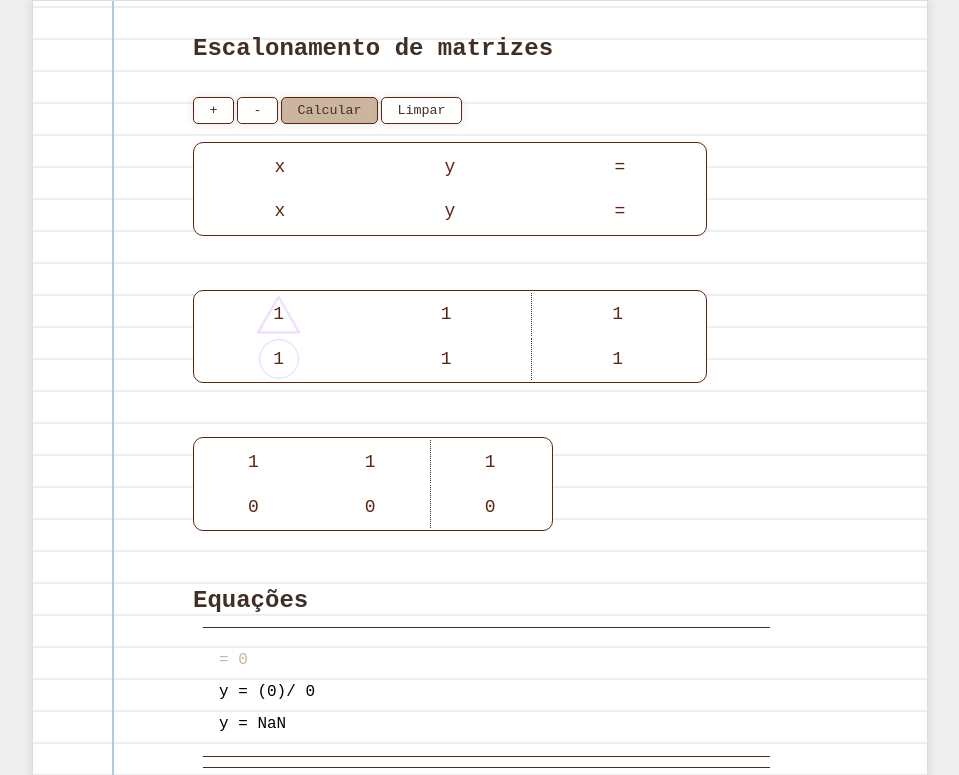
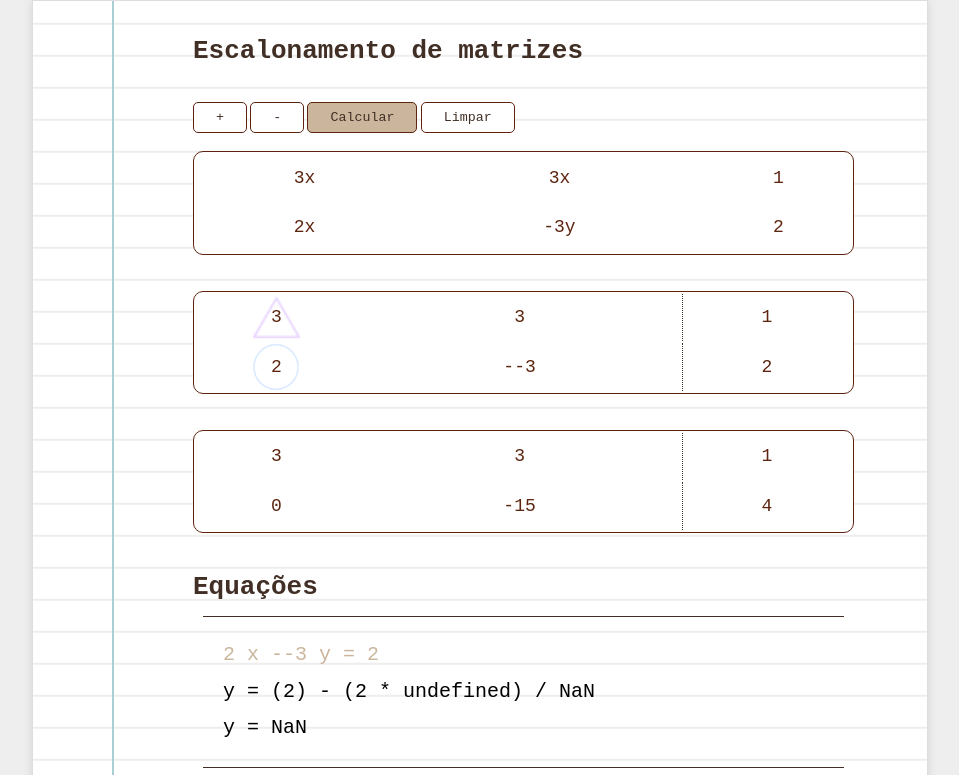
Before and after one commit to Almile/escalonamento, a plain HTML site: page index.html in a window 1280 px wide. Both pictures are taken after a click on the button "Calcular". Shown: the top 775 px of the page, without its empty margins (160-1119 px from the left). Drawn offline with Linux system fonts and the light colour scheme.

Commit message:
melhorias no código

```diff
--- a/index.html
+++ b/index.html
@@ -16,20 +16,20 @@
                 <button onclick="inserirLinha()">+</button>
                 <button onclick="removerLinha()">-</button>
 
-                <button onclick="calcular()">Calcular</button>
+                <button onclick="limparCalculoAnterior()">Calcular</button>
                 <button onclick="limparTodasTabelas()">Limpar</button>
             </div>
 
             <table id="tabela">
                 <tr>
-                    <td contenteditable="true">x</td>
-                    <td contenteditable="true">y</td>
-                    <td contenteditable="true">=</td>
+                    <td contenteditable="true">3x</td>
+                    <td contenteditable="true">3x</td>
+                    <td contenteditable="true">1</td>
                 </tr>
                 <tr>
-                    <td contenteditable="true">x</td>
-                    <td contenteditable="true">y</td>
-                    <td contenteditable="true">=</td>
+                    <td contenteditable="true">2x</td>
+                    <td contenteditable="true">-3y</td>
+                    <td contenteditable="true">2</td>
                 </tr>
             </table>
         </div>
--- a/script.js
+++ b/script.js
@@ -1,11 +1,26 @@
-var tabela = document.getElementById('tabela');
+document.addEventListener('DOMContentLoaded', (event) => {
+    const tabela = document.getElementById('tabela');
+    const areaDeCriacaoEquacao = document.getElementById("resolucaoEquacoes");
 
-function inserirLinha(){
-    var novaLinha = tabela.insertRow();
-    var colunas = tabela.rows[0].cells.length;
+    function clearPreviousCalculations() {
+        const tabelas = document.querySelectorAll('#novasTabelas');
+        tabelas.forEach(tabela => {
+            tabela.innerHTML = '';
+        });
+        areaDeCriacaoEquacao.innerHTML = '';
+    }
 
-    for (var i = 0; i < colunas; i++) {
-        var novaCelula = novaLinha.insertCell();
+    function toggleMatrixDisplay(show) {
+        const matriz = document.getElementById("matriz");
+        matriz.style.display = show ? "table" : "none";
+    }
+
+    function inserirLinha() {
+        const novaLinha = tabela.insertRow();
+        const colunas = tabela.rows[0].cells.length;
+
+        for (let i = 0; i < colunas; i++) {
+            const novaCelula = novaLinha.insertCell();
             novaCelula.contentEditable = "true";
         }
         for (var i = 0; i < tabela.rows.length; i++) {
@@ -13,15 +28,9 @@ function inserirLinha(){
             novaCelula.contentEditable = "true";
         }
 
-    const tabelas = document.querySelectorAll('#novasTabelas');
-    const areaDeCriacaoEquacao = document.getElementById("resolucaoEquacoes");
-    // Itera sobre cada tabela e limpa seu conteúdo
-    tabelas.forEach(tabela => {
-        tabela.innerHTML = '';
-        areaDeCriacaoEquacao.innerHTML = '';
-    });
 
-    matriz.style.display = "none";
+        clearPreviousCalculations();
+        toggleMatrixDisplay(false);
     }
 
     function removerLinha() {
@@ -30,229 +39,146 @@ function removerLinha() {
         var colunas = tabela.rows[0].cells.length;
 
         // Remover a última linha se houver mais de uma linha
-    if (linhas > 1) {
+        if (linhas > 2) {
             tabela.deleteRow(linhas - 1);
         }
 
         // Remover a última coluna se houver mais de uma coluna
-    if (colunas > 1) {
+        if (colunas > 3) {
             // Atualiza o número de linhas depois de remover a última linha
             linhas = tabela.rows.length;
             for (var i = 0; i < linhas; i++) {
                 tabela.rows[i].deleteCell(colunas - 1);
             }
         }
-    const tabelas = document.querySelectorAll('#novasTabelas');
-    const areaDeCriacaoEquacao = document.getElementById("resolucaoEquacoes");
 
-    // Itera sobre cada tabela e limpa seu conteúdo
-    tabelas.forEach(tabela => {
-        tabela.innerHTML = '';
-        areaDeCriacaoEquacao.innerHTML = '';
-
-    });
-
-    matriz.style.display = "none";
-
+        clearPreviousCalculations();
+        toggleMatrixDisplay(false);
     }
 
+    function limparCalculoAnterior() {
+        clearPreviousCalculations();
+        toggleMatrixDisplay(false);
+        calcular();
+    }
 
-function calcular(){
+    function extractLetters(str) {
+        return str.replace(/[^a-zA-Z]/g, '');
+    }
 
-    var linhas = tabela.getElementsByTagName("tr");
-    var matriz = document.getElementById("matriz");
-    matriz.style.display = "table";
+    function highlightElements(pivo, multiplicador) {
+        pivo.setAttribute("id", "pivo");
+        multiplicador.setAttribute("id", "circulo");
+    }
+
+    function calcular() {
+        const linhas = tabela.getElementsByTagName("tr");
+        const matriz = document.getElementById("matriz");
         matriz.innerHTML = "";
+        toggleMatrixDisplay(true);
 
-    for (var i = 0; i < linhas.length; i++) {
-        var celulas = linhas[i].getElementsByTagName("td");
-        var novaLinha = matriz.insertRow();
+        for (let i = 0; i < linhas.length; i++) {
+            const celulas = linhas[i].getElementsByTagName("td");
+            const novaLinha = matriz.insertRow();
 
-        for (var j = 0; j < celulas.length; j++) {
-            var valor = celulas[j].innerText.trim();
-            var numero = valor.match(/-?\d+/);
-            var letra = valor.match(/[a-zA-Z]/);
-            if (numero === null) {
-                numero = "1";
+            for (let j = 0; j < celulas.length; j++) {
+                const valor = celulas[j].innerText.trim();
+                let numero = valor.match(/-?\d+/) ? valor.match(/-?\d+/)[0] : "1";
                 if (valor.startsWith("-")) {
                     numero = "-" + numero;
                 }
-            } else {
-                numero = numero[0];
-            }
-            if (letra === null) {
-                letra = "";
-            } else {
-                letra = letra[0];
-            }
-
-            var novaCelula = novaLinha.insertCell();
+                const letra = valor.match(/[a-zA-Z]/) ? valor.match(/[a-zA-Z]/)[0] : "";
+                const novaCelula = novaLinha.insertCell();
                 novaCelula.innerText = numero;
             }
         }
 
         let tabelaReferencia;
-    let tabelaReferenciaAnterior;
         for (let table = 0; table < linhas.length - 1; table++) {
-        const areaDeCriacaoTabelas = document.getElementById("novasTabelas");
-        let tabela = document.createElement("table");
-        let nomeTabela = "tabela" + table;
+            const novaTabela = document.createElement("table");
+            novaTabela.id = "tabela" + table;
+            document.getElementById("novasTabelas").appendChild(novaTabela);
 
-        areaDeCriacaoTabelas.appendChild(tabela);
-        tabela.setAttribute("id",nomeTabela);
-
-        if (table === 0)
-        {
-            tabelaReferencia = matriz;
-            tabelaReferenciaAnterior = matriz;
-        }
-        else
-        {
-           tabelaReferenciaAnterior = tabelaReferencia;
-        }
-
-        let line = tabelaReferencia.getElementsByTagName("tr");
+            tabelaReferencia = table === 0 ? matriz : document.getElementById("tabela" + (table - 1));
+            const line = tabelaReferencia.getElementsByTagName("tr");
 
             for (let linhasCopiadas = 0; linhasCopiadas <= table; linhasCopiadas++) {
-                let newLine = tabela.insertRow();
+                const newLine = novaTabela.insertRow();
                 for (let i = 0; i <= line.length; i++) {
-                    var novaCelula = newLine.insertCell();
-                    let texto = line[linhasCopiadas].cells[i].innerText;
+                    const novaCelula = newLine.insertCell();
+                    const texto = line[linhasCopiadas].cells[i].innerText;
                     novaCelula.innerText = texto;
                 }
             }
 
-            for (let multiplyLine = table+1; multiplyLine < line.length; multiplyLine++) {
-                let pivo = parseFloat(tabelaReferenciaAnterior.rows[table].cells[table].innerText.match(/-?\d+/)[0]);
-                let pivoElemento = tabelaReferenciaAnterior.rows[table].cells[table]; // Elemento do DOM correspondente ao pivô
-                let multiplicador = parseFloat(tabelaReferenciaAnterior.rows[multiplyLine].cells[table].innerText.match(/-?\d+/)[0]);
-                let multiplicadorElemento = tabelaReferenciaAnterior.rows[multiplyLine].cells[table]; // Elemento do DOM correspondente ao multiplicador
+            for (let multiplyLine = table + 1; multiplyLine < line.length; multiplyLine++) {
+                const pivo = parseFloat(tabelaReferencia.rows[table].cells[table].innerText.match(/-?\d+/)[0]);
+                const multiplicador = parseFloat(tabelaReferencia.rows[multiplyLine].cells[table].innerText.match(/-?\d+/)[0]);
+                highlightElements(tabelaReferencia.rows[table].cells[table], tabelaReferencia.rows[multiplyLine].cells[table]);
 
-                // Destaque o pivô e o multiplicador
-                destacarElementos(pivoElemento, multiplicadorElemento);
-
-
-                let newLine = tabela.insertRow();
-
+                const newLine = novaTabela.insertRow();
                 for (let j = 0; j <= line.length; j++) {
-                    let linhaPivo = parseFloat(tabelaReferenciaAnterior.rows[table].cells[j].innerText.match(/-?\d+/)[0]);
-                    let linhaMultiplicador = parseFloat(tabelaReferenciaAnterior.rows[multiplyLine].cells[j].innerText.match(/-?\d+/)[0]);
-
-                    let resultado = (pivo * linhaMultiplicador) + (-multiplicador * linhaPivo);
-
-                    let celula = newLine.insertCell();
+                    const linhaPivo = parseFloat(tabelaReferencia.rows[table].cells[j].innerText.match(/-?\d+/)[0]);
+                    const linhaMultiplicador = parseFloat(tabelaReferencia.rows[multiplyLine].cells[j].innerText.match(/-?\d+/)[0]);
+                    const resultado = (pivo * linhaMultiplicador) + (-multiplicador * linhaPivo);
+                    const celula = newLine.insertCell();
                     celula.innerText = resultado;
                 }
             }
-        tabelaReferencia = document.getElementById(nomeTabela);
         }
-    let line = tabelaReferencia.getElementsByTagName("tr");
+
+        renderEquations(tabelaReferencia);
+    }
+
+    function renderEquations(tabelaReferencia) {
+        const linhas = tabelaReferencia.getElementsByTagName("tr");
         const areaDeCriacaoEquacao = document.getElementById("resolucaoEquacoes");
-    let titulo = document.createElement("h2");
-    titulo.innerText = "Equações"; // Set the text content separately
-    areaDeCriacaoEquacao.appendChild(titulo); // Append the element to its parent
+
+        const titulo = document.createElement("h2");
+        titulo.innerText = "Equações";
+        areaDeCriacaoEquacao.appendChild(titulo);
 
         let numeroLetra;
+        for (let equacao = linhas.length - 1; equacao >= 0; equacao--) {
+            const coluna = tabelaReferencia.rows[equacao].cells.length;
+            const divEquacao = document.createElement("div");
 
-    for (let equacao = line.length - 1; equacao >= 0; equacao--) {
-        var coluna = tabelaReferencia.rows[equacao].cells.length;
+            const paragrafo = document.createElement("p");
+            paragrafo.id = "paragrafo" + equacao;
+            paragrafo.style.color = "var(--butter)";
 
+            const paragraf = document.createElement("p");
+            paragraf.id = "paragraf" + equacao;
 
-        let divEquacao = document.createElement("div");
-
-        let paragrafo = document.createElement("p");
-        let nomeParagrafo = "paragrafo" + equacao;
+            const paragra = document.createElement("p");
+            paragra.id = "paragra" + equacao;
 
             areaDeCriacaoEquacao.appendChild(divEquacao);
             divEquacao.appendChild(paragrafo);
+            divEquacao.appendChild(paragraf);
+            divEquacao.appendChild(paragra);
 
-        paragrafo.setAttribute("id", nomeParagrafo);
-        divEquacao.setAttribute("id", "divEquacao");
+            const divisor = parseFloat(linhas[equacao].cells[equacao].innerText);
+            const letters = Array.from(tabela.rows[equacao].cells).map(cell => extractLetters(cell.innerText));
+            const texto = letters.map((letter, index) => {
+                const value = linhas[equacao].cells[index].innerText;
+                return index === letters.length - 1 ? `= ${value} ${letter}` : `${value} ${letter}`;
+            }).join(" ");
 
-        let paragraf = document.createElement("p");
-        let nomeParagraf = "paragraf" + equacao;
-        paragrafo.style.color = "var(--butter)";
-        divEquacao.appendChild(paragraf);
-        paragraf.setAttribute("id", nomeParagraf);
+            paragrafo.innerHTML = texto;
 
-        let paragra = document.createElement("p");
-        let nomeParagra = "paragra" + equacao;
+            const valores = Array.from({ length: coluna - 1 }, (_, index) => {
+                return index !== equacao ? parseFloat(linhas[equacao].cells[index].innerText) : 0;
+            }).filter(value => value !== 0);
 
-        divEquacao.appendChild(paragra);
-        paragra.setAttribute("id", nomeParagra);
+            const ultimo = parseFloat(linhas[equacao].cells[coluna - 1].innerText);
+            const sumValores = valores.reduce((acumulador, valorAtual) => acumulador + valorAtual, 0);
+            const equationResult = valores.length > 0 ? (ultimo - (sumValores * numeroLetra)) / divisor : ultimo / divisor;
+            const montarConta = valores.length > 0 ? `${letters[equacao]} = (${ultimo}) - (${sumValores} * ${numeroLetra}) / ${divisor}` : `${letters[equacao]} = (${ultimo}) / ${divisor}`;
 
-        // Solve the equation
-        let divisor = parseFloat(line[equacao].cells[equacao].innerText);
-        // Select the table
-        const table = document.getElementById('tabela');
-        // Select all rows of the table
-        const row = table.getElementsByTagName('tr');
-        // Select cells of the current row
-        const cells = row[equacao].getElementsByTagName('td');
-
-        // Initialize an array to store letters
-        let letters = [];
-
-        // Iterate over the cells of the current row
-        for (let i = 0; i < cells.length; i++) {
-            // Extract letters from each cell and add to the array
-            letters.push(extractLetters(cells[i].innerText));
-        }
-
-        // Prepare the text to be set as the paragraph's content
-        let texto = [];
-        for (let index = 0; index < letters.length; index++) {
-
-            if (index === letters.length - 1) {
-                // Add "=" before the last element
-                texto.push(`= ${line[equacao].cells[index].innerText} ${letters[index]}`);
-            } else {
-                if(line[equacao].cells[index].innerText != 0)
-                {
-                    texto.push(`${line[equacao].cells[index].innerText} ${letters[index]}`);
-                }
-
-            }
-        }
-
-        // Set the inner HTML of the paragraph to the constructed text
-        document.getElementById(nomeParagrafo).innerHTML = texto.join(" ");
-
-
-        let valores = [];
-        for (let value = 0; value < coluna-1; value++) { // Iterate correctly up to coluna - 1
-            if (value != equacao) {
-            let valor = parseFloat(line[equacao].cells[value].innerText);
-
-                if (valor != 0) {
-                    valores.push(valor);
-                }
-
-            }
-        }
-
-        let ultimo = parseFloat(line[equacao].cells[coluna - 1].innerText);
-
-        let equationResult;
-        let sumValores;
-        let montarConta;
-        if (valores.length > 0 ) {
-            sumValores = valores.reduce((acumulador, valorAtual) => acumulador + valorAtual, 0);
-            equationResult = (ultimo - (sumValores*numeroLetra)) / divisor;
-            montarConta = `${letters[equacao]} = (${ultimo}) - (${sumValores} * ${numeroLetra}) / ${divisor}`;
-        } else {
-            equationResult = ultimo / divisor;
-            montarConta = `${letters[equacao]} = (${ultimo})/ ${divisor}`;
-        }
             numeroLetra = equationResult;
-
-        let result = `${letters[equacao]} = ${equationResult}`;
-
-        alert(numeroLetra);
-        document.getElementById(nomeParagraf).innerHTML = montarConta;
-
-        document.getElementById(nomeParagra).innerHTML = result;
-
+            paragraf.innerHTML = montarConta;
+            paragra.innerHTML = `${letters[equacao]} = ${equationResult}`;
         }
     }
 
@@ -260,11 +186,8 @@ function limparTodasTabelas() {
         window.location.reload();
     }
 
-function extractLetters(str) {
-    return str.replace(/[^a-zA-Z]/g, '');
-}
-
-function destacarElementos(pivo, multiplicador) {
-    pivo.setAttribute("id", "pivo");
-    multiplicador.setAttribute("id", "circulo");
-}
+    window.inserirLinha = inserirLinha;
+    window.removerLinha = removerLinha;
+    window.limparCalculoAnterior = limparCalculoAnterior;
+    window.limparTodasTabelas = limparTodasTabelas;
+});
--- a/style.css
+++ b/style.css
@@ -64,14 +64,14 @@ body{
 }
 
 .etapas{
-    width: 70%;
+    min-width: 90%;
     margin: 2em 0 ;
 }
 
 h1, h2{
     color: var(--cocoa);
-    font-size: 24px;
-    width: 90%;
+    font-size: 26px;
+    width: 95%;
 }
 
 
@@ -88,7 +88,6 @@ button{
     color: var(--cocoa);
     border-radius: 5px;
     background-color: #fff;
-    box-shadow: 0 0 10px rgba(0,0,0,0.1);
 }
 
 
@@ -96,8 +95,8 @@ table{
     border: 1px solid var(--palm-oil);
     border-radius: 10px;
     background-color: #fff;
-    width: 100%;
-    margin: 1em 0 3em;
+    min-width: 90%;
+    margin: 1em 0 2em;
     font-size: 18px;
     color: #5d2510;
 }
@@ -117,21 +116,21 @@ th, td {
 }
 
 #resolucaoEquacoes{
-    max-width: 80%;
+    max-width: 90%;
 }
 
-#divEquacao{
+#resolucaoEquacoes div{
     border-top: 1px solid var(--cocoa);
     border-bottom: 1px solid var(--cocoa);
     margin: 10px;
     padding: 1em;
-    font-size: 16px;
+    font-size: 20px;
 }
 @media only screen and (min-width: 1000px) {
     .notebook{
         width: 70vw;
         background-size:100% 2em;
         padding: 2em 0 10em 10em ;
-        line-height: 2em;
+        line-height: 2.3em;
     }
 }
```
Lines whose indentation alone changed are shown as unchanged.
